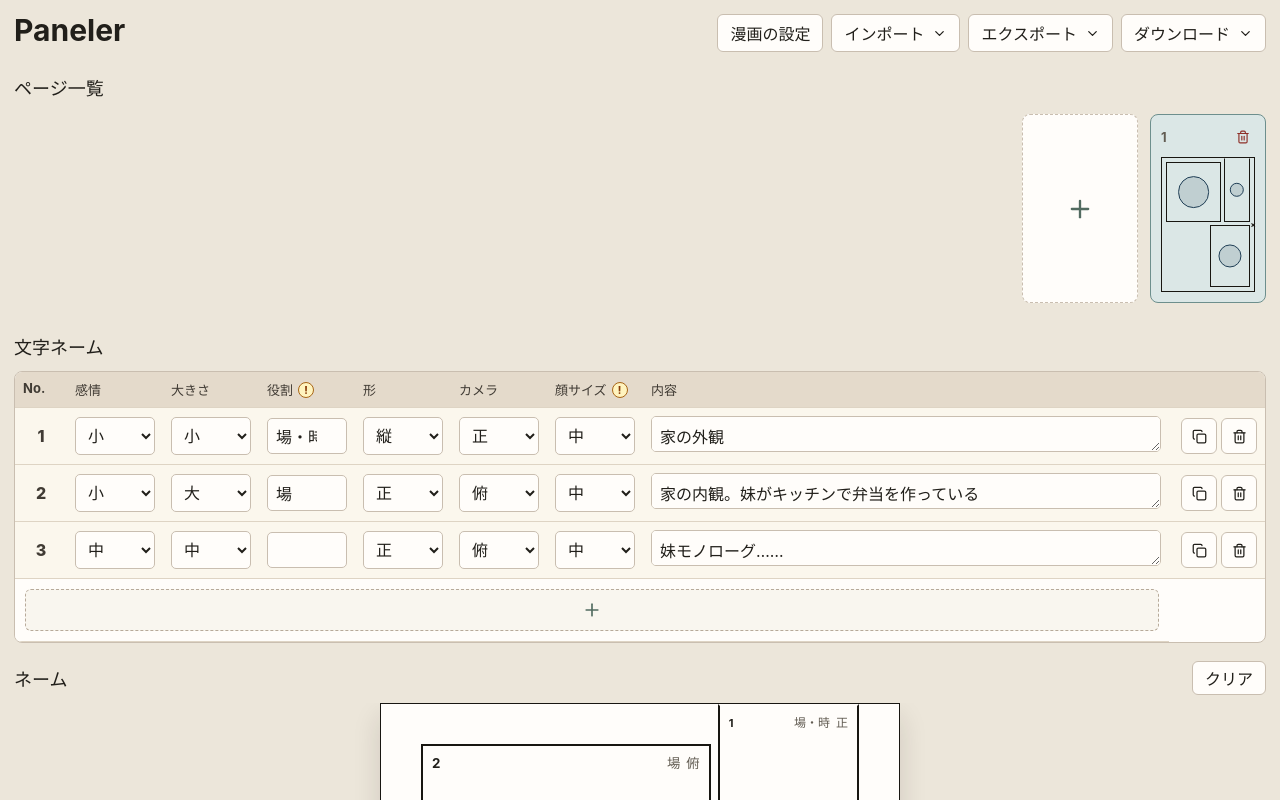
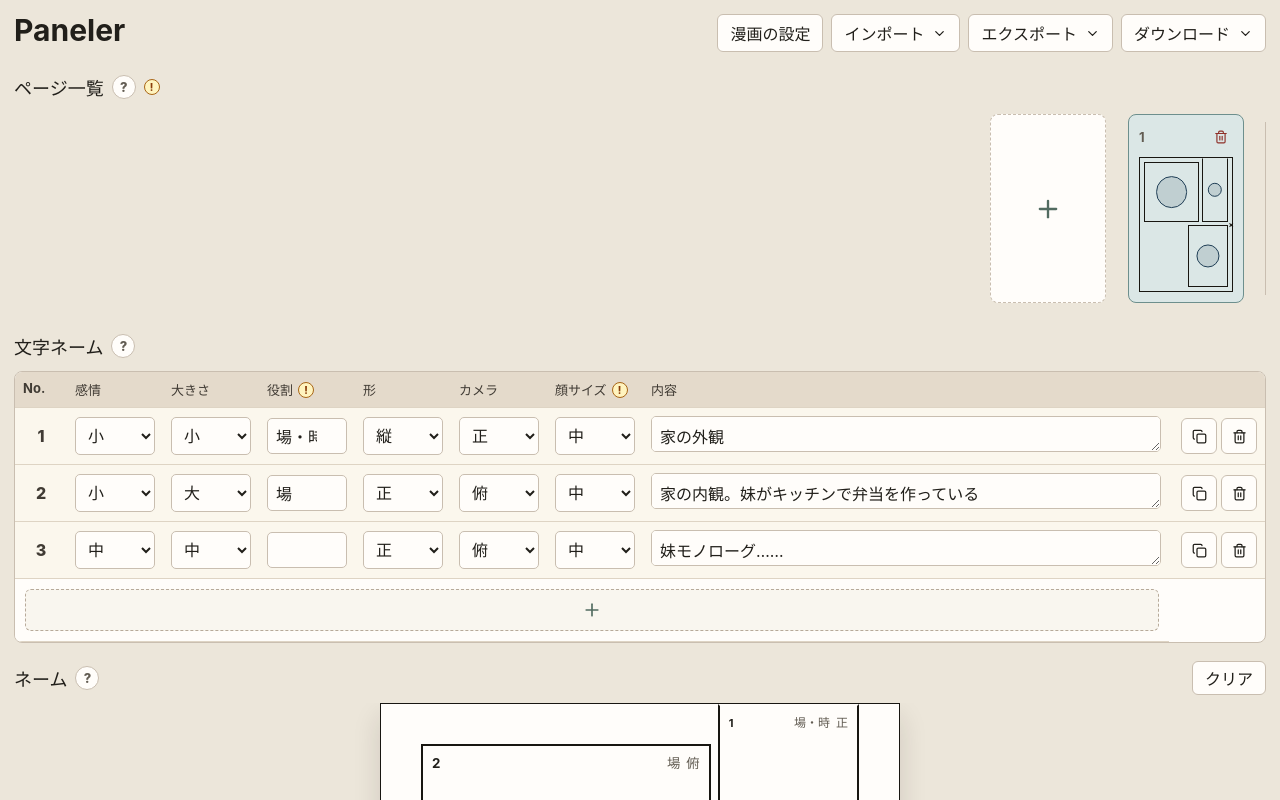
Before and after one commit to subtle-dawn/paneler, a React (Vite) app: page / in a window 1280 px wide. Shown: the top 800 px of the page. Built offline with nearby package versions, Linux system fonts and the light colour scheme.

Commit message:
ページ一覧を見開きでグループ化、ヘルプボタン追加

```diff
--- a/src/App.tsx
+++ b/src/App.tsx
@@ -49,6 +49,9 @@ export function App() {
   const [activePage, setActivePage] = useState(1);
   const [status, setStatus] = useState(t.saved);
   const [isSettingsOpen, setIsSettingsOpen] = useState(false);
+  const [isPageHelpOpen, setIsPageHelpOpen] = useState(false);
+  const [isStoryboardHelpOpen, setIsStoryboardHelpOpen] = useState(false);
+  const [isPreviewHelpOpen, setIsPreviewHelpOpen] = useState(false);
   const [draggingPage, setDraggingPage] = useState<number | null>(null);
   const [dragOverPage, setDragOverPage] = useState<number | null>(null);
   const [draggingRowId, setDraggingRowId] = useState<string | null>(null);
@@ -69,6 +72,15 @@ export function App() {
     () => rows.filter((row) => row.pageNumber === activePage).sort((a, b) => a.order - b.order),
     [activePage, rows],
   );
+  const pageSpreads = useMemo(() => {
+    const spreads: typeof layouts[] = [];
+    if (layouts[0]) spreads.push([layouts[0]]);
+    for (let index = 1; index < layouts.length; index += 2) {
+      spreads.push(layouts.slice(index, index + 2));
+    }
+    return spreads;
+  }, [layouts]);
+  const pageCountWarning = layouts.length % 4 === 0 ? undefined : "ページ数が４の倍数でないです";
   const columnWarnings = useMemo(() => getColumnWarnings(activeRows), [activeRows]);
 
   useEffect(() => {
@@ -157,11 +169,14 @@ export function App() {
   }
 
   function selectRow(id: string, pageNumber: number) {
-    setSelectedRowId(id);
+    const shouldSelect = selectedRowId !== id;
+    setSelectedRowId(shouldSelect ? id : null);
     setActivePage(pageNumber);
+    if (shouldSelect) {
       window.requestAnimationFrame(() => {
         rowRefs.current[id]?.scrollIntoView({ behavior: "smooth", block: "center" });
       });
+    }
   }
 
   function togglePanelFrame(id: string) {
@@ -448,12 +463,115 @@ export function App() {
         </div>
       )}
 
+      {isPageHelpOpen && (
+        <div className="modal-backdrop" role="presentation" onMouseDown={() => setIsPageHelpOpen(false)}>
+          <section
+            className="settings-modal page-help-modal"
+            role="dialog"
+            aria-modal="true"
+            aria-labelledby="page-help-title"
+            onMouseDown={(event) => event.stopPropagation()}
+          >
+            <div className="modal-heading">
+              <h2 id="page-help-title">ページ一覧</h2>
+              <button type="button" className="icon-button" onClick={() => setIsPageHelpOpen(false)} title={t.close}>
+                <X size={18} />
+              </button>
+            </div>
+            <p className="page-help-text">
+              各ページを選択して切り替えられます。
+              <br />
+              ゴミ箱ボタンを押すとページを削除できます。
+            </p>
+          </section>
+        </div>
+      )}
+
+      {isStoryboardHelpOpen && (
+        <div className="modal-backdrop" role="presentation" onMouseDown={() => setIsStoryboardHelpOpen(false)}>
+          <section
+            className="settings-modal page-help-modal"
+            role="dialog"
+            aria-modal="true"
+            aria-labelledby="storyboard-help-title"
+            onMouseDown={(event) => event.stopPropagation()}
+          >
+            <div className="modal-heading">
+              <h2 id="storyboard-help-title">文字ネーム</h2>
+              <button
+                type="button"
+                className="icon-button"
+                onClick={() => setIsStoryboardHelpOpen(false)}
+                title={t.close}
+              >
+                <X size={18} />
+              </button>
+            </div>
+            <p className="page-help-text">
+              １行＝１コマです。
+              <br />
+              各列を入力することで、自動的にネームにコマ割りが生成されます。
+              <br />
+              行＝コマの複製と削除もできます。
+              <br />
+              最下行の＋ボタンを押すと、行＝コマを追加できます。
+            </p>
+          </section>
+        </div>
+      )}
+
+      {isPreviewHelpOpen && (
+        <div className="modal-backdrop" role="presentation" onMouseDown={() => setIsPreviewHelpOpen(false)}>
+          <section
+            className="settings-modal page-help-modal"
+            role="dialog"
+            aria-modal="true"
+            aria-labelledby="preview-help-title"
+            onMouseDown={(event) => event.stopPropagation()}
+          >
+            <div className="modal-heading">
+              <h2 id="preview-help-title">ネーム</h2>
+              <button type="button" className="icon-button" onClick={() => setIsPreviewHelpOpen(false)} title={t.close}>
+                <X size={18} />
+              </button>
+            </div>
+            <p className="page-help-text">
+              コマの幅と高さをドラッグで調節できます。
+              <br />
+              コマをクリックすると、文字ネームの該当行がハイライトされます。
+              <br />
+              コマをダブルクリックすると、コマ枠無しにできます。
+              <br />
+              外側のコマは、矢印をクリックすることで伸ばしたり縮めたりできます。
+              <br />
+              クリアボタンを押すと、自動生成されたコマ割りに戻ります。
+            </p>
+          </section>
+        </div>
+      )}
+
       <section className={`page-list-bar reading-${syncedProject.readingDirection}`} aria-label={t.pages}>
         <div className="page-list-header">
+          <div className="page-list-title">
             <h2>ページ一覧</h2>
+            <button
+              type="button"
+              className="help-button"
+              aria-label="ページ一覧の説明"
+              onClick={() => setIsPageHelpOpen(true)}
+            >
+              ?
+            </button>
+            {pageCountWarning && <WarningBadge warning={pageCountWarning} />}
+          </div>
         </div>
         <div className={`page-strip thumbnail-strip reading-${syncedProject.readingDirection}`}>
-          {layouts.map((layout) => (
+          {pageSpreads.map((spread) => (
+            <div
+              className={`page-spread reading-${syncedProject.readingDirection}`}
+              key={spread.map((layout) => layout.pageNumber).join("-")}
+            >
+              {spread.map((layout) => (
                 <button
                   key={layout.pageNumber}
                   type="button"
@@ -516,6 +634,8 @@ export function App() {
                   />
                 </button>
               ))}
+            </div>
+          ))}
           <button type="button" className="page-thumb add-page-thumb" onClick={appendPage} title={t.addPage}>
             <Plus size={28} />
           </button>
@@ -525,7 +645,17 @@ export function App() {
       <section className="workspace">
         <div className="editor-pane">
           <div className="editor-toolbar">
+            <div className="page-list-title">
               <h2>文字ネーム</h2>
+              <button
+                type="button"
+                className="help-button"
+                aria-label="文字ネームの説明"
+                onClick={() => setIsStoryboardHelpOpen(true)}
+              >
+                ?
+              </button>
+            </div>
           </div>
           <div className="storyboard-table-wrap">
             <table className="storyboard-table">
@@ -683,7 +813,17 @@ export function App() {
 
         <aside className="preview-pane">
           <div className="preview-toolbar">
+            <div className="page-list-title">
               <h2>ネーム</h2>
+              <button
+                type="button"
+                className="help-button"
+                aria-label="ネームの説明"
+                onClick={() => setIsPreviewHelpOpen(true)}
+              >
+                ?
+              </button>
+            </div>
             <button type="button" className="button preview-clear-button" onClick={clearActivePageLayoutAdjustments}>
               クリア
             </button>
--- a/src/styles.css
+++ b/src/styles.css
@@ -159,6 +159,11 @@ button {
 
 .modal-heading h2 {
   font-size: 20px;
+}
+
+.page-help-text {
+  line-height: 1.7;
+  margin: 0;
 }
 
 .settings-field {
@@ -332,6 +337,33 @@ button {
   width: 100%;
 }
 
+.page-list-title {
+  align-items: center;
+  display: inline-flex;
+  gap: 8px;
+}
+
+.help-button {
+  align-items: center;
+  background: #fffdfa;
+  border: 1px solid #c9beb0;
+  border-radius: 50%;
+  color: #625c52;
+  display: inline-flex;
+  font-size: 13px;
+  font-weight: 800;
+  height: 24px;
+  justify-content: center;
+  line-height: 1;
+  padding: 0;
+  width: 24px;
+}
+
+.help-button:hover {
+  background: #f6efe3;
+  color: #211f1a;
+}
+
 .page-list-bar.reading-rtl {
   justify-items: end;
 }
@@ -343,7 +375,7 @@ button {
 
 .page-strip {
   display: flex;
-  gap: 12px;
+  gap: 22px;
   grid-column: 1 / -1;
   justify-self: stretch;
   min-width: 0;
@@ -358,6 +390,32 @@ button {
 }
 
 .page-strip.reading-ltr {
+  flex-direction: row;
+}
+
+.page-spread {
+  display: flex;
+  flex: 0 0 auto;
+  gap: 8px;
+  padding-right: 22px;
+  position: relative;
+}
+
+.page-spread::after {
+  background: #c9beb0;
+  bottom: 8px;
+  content: "";
+  position: absolute;
+  right: 0;
+  top: 8px;
+  width: 1px;
+}
+
+.page-spread.reading-rtl {
+  flex-direction: row-reverse;
+}
+
+.page-spread.reading-ltr {
   flex-direction: row;
 }
 
```
Also changed, not shown: 7 other files (tests, documents, lock files or other folders). Lines whose indentation alone changed are shown as unchanged.
